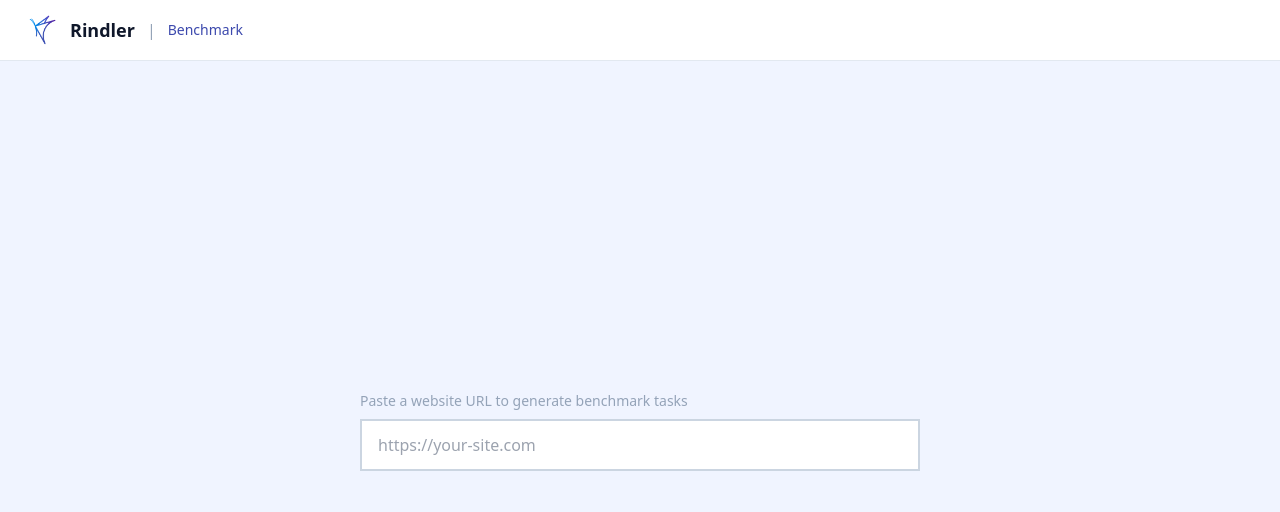
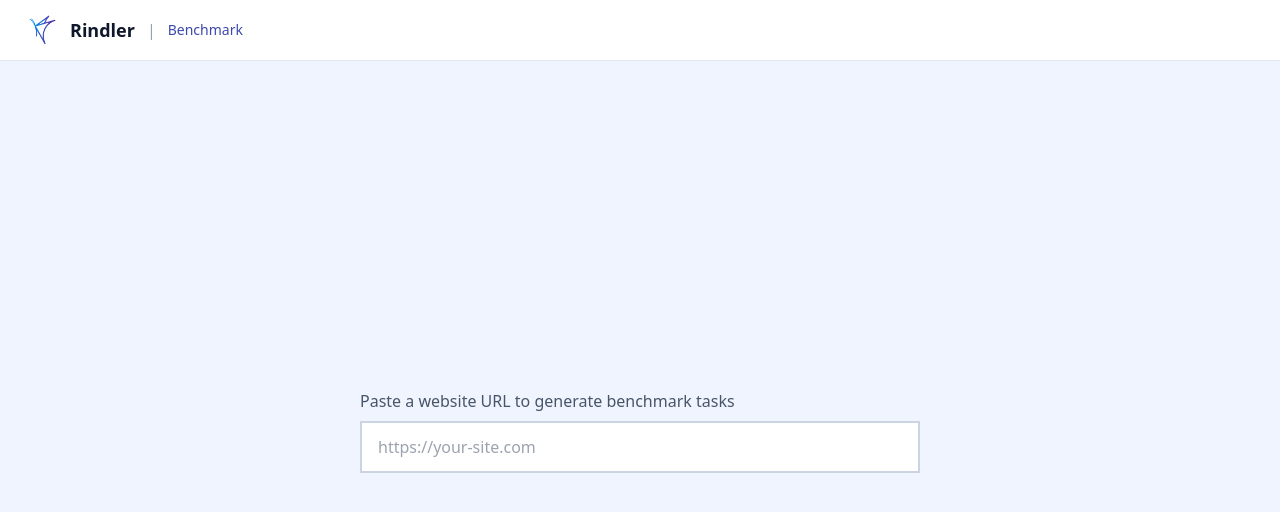
Before and after one commit to meetchie/agent-benchmark, a React (Vite) app in the folder benchmark/: page / in a window 1280 px wide. Shown: the top 512 px of the page. Built offline with nearby package versions, Linux system fonts and the light colour scheme.

Commit message:
fix: darker and bigger URL label text

```diff
--- a/benchmark/src/components/URLInput.tsx
+++ b/benchmark/src/components/URLInput.tsx
@@ -17,7 +17,7 @@ export function URLInput({ value, onChange, onSubmit, disabled }: URLInputProps)
 
   return (
     <div className="space-y-2">
-      <p className="text-sm text-slate-400">
+      <p className="text-base text-slate-600 font-medium">
         Paste a website URL to generate benchmark tasks
       </p>
       <input
```
